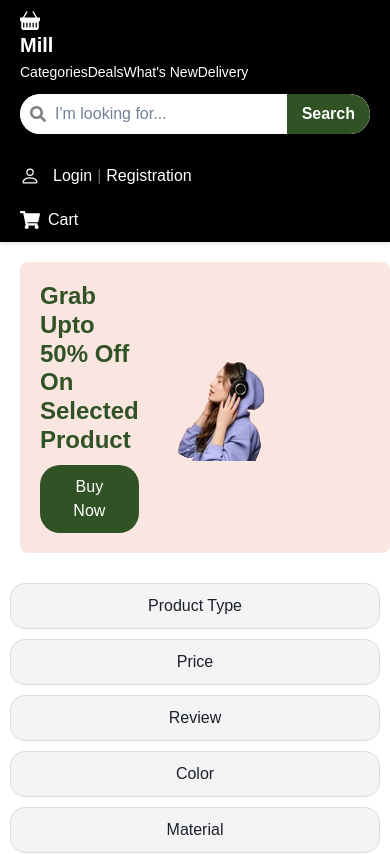
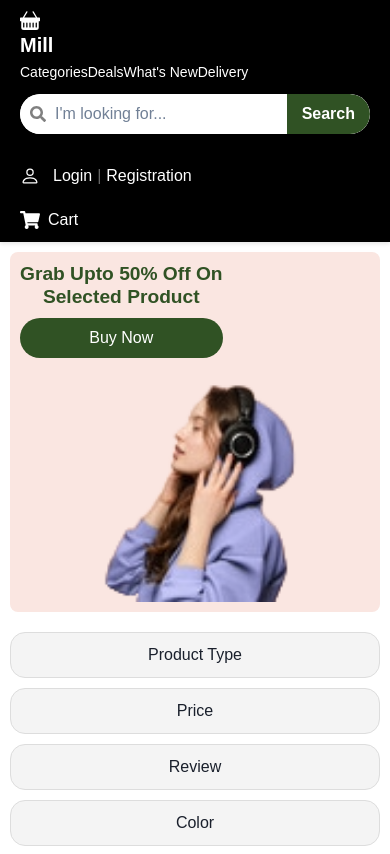
Before and after one commit to Antoine-Nchore/e-commerce-frontend, a React (Create React App) app: page / in a window 390 px wide. Shown: the top 854 px of the page. Built offline with nearby package versions, Linux system fonts and the light colour scheme; no server answers.

Commit message:
updated files

```diff
--- a/src/styles/Header.css
+++ b/src/styles/Header.css
@@ -1,19 +1,17 @@
-
 .header {
   background-color: #FAE6E1;
   display: flex;
   justify-content: space-between;
   align-items: center;
   padding: 20px;
-  margin: 20px 0;
+  margin: 20px 20px 0 20px;
   border-radius: 8px;
   color: #305224;
-  margin-left: 20px;
-  margin-left: 20px;
 }
 
 .header-content {
   text-align: left;
+  flex: 1;
 }
 
 .header h2 {
@@ -22,7 +20,6 @@
   font-weight: bold;
   line-height: 1.2;
 }
-
 
 .header button {
   padding: 10px 20px;
@@ -37,5 +34,37 @@
   width: 300px;
   height: auto;
   border-radius: 8px;
-  margin-right: 300px;
+  margin-right: 20px;
+  flex-shrink: 0;
 }
+
+@media (max-width: 480px) {
+  .header {
+    flex-direction: column;
+    align-items: flex-start;
+    padding: 10px;
+    margin: 10px;
+  }
+
+  .header-content {
+    text-align: center;
+    margin-bottom: 10px;
+  }
+
+  .header h2 {
+    font-size: 1.2em;
+  }
+
+  .header button {
+    padding: 8px 16px;
+    width: 100%;
+    box-sizing: border-box;
+    text-align: center;
+  }
+
+  .header-image {
+    width: 100%;
+    margin-right: 0;
+    border-radius: 8px;
+  }
+}
```
